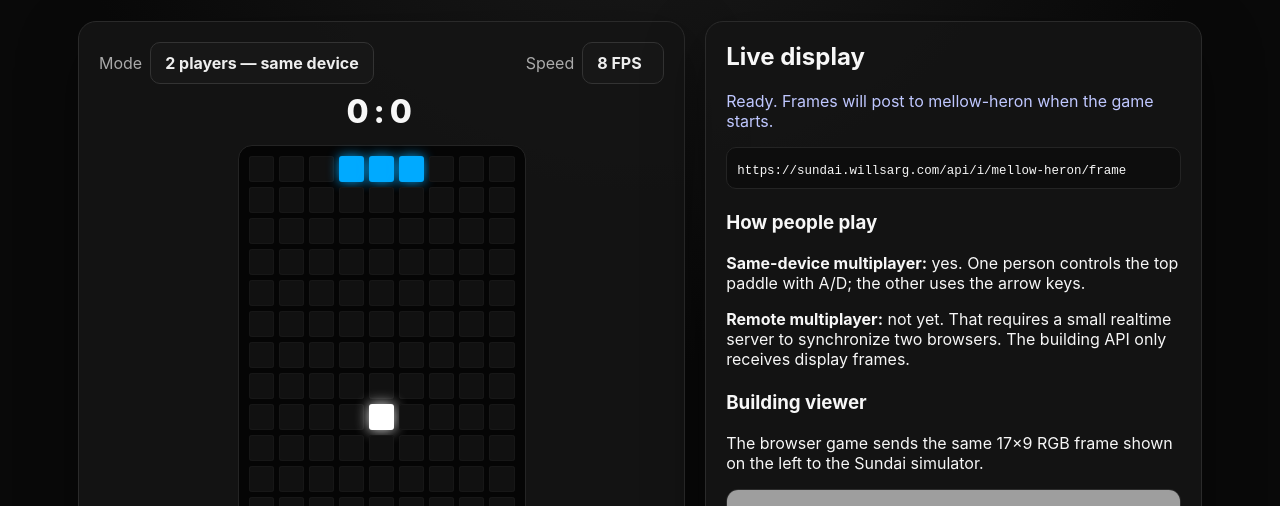
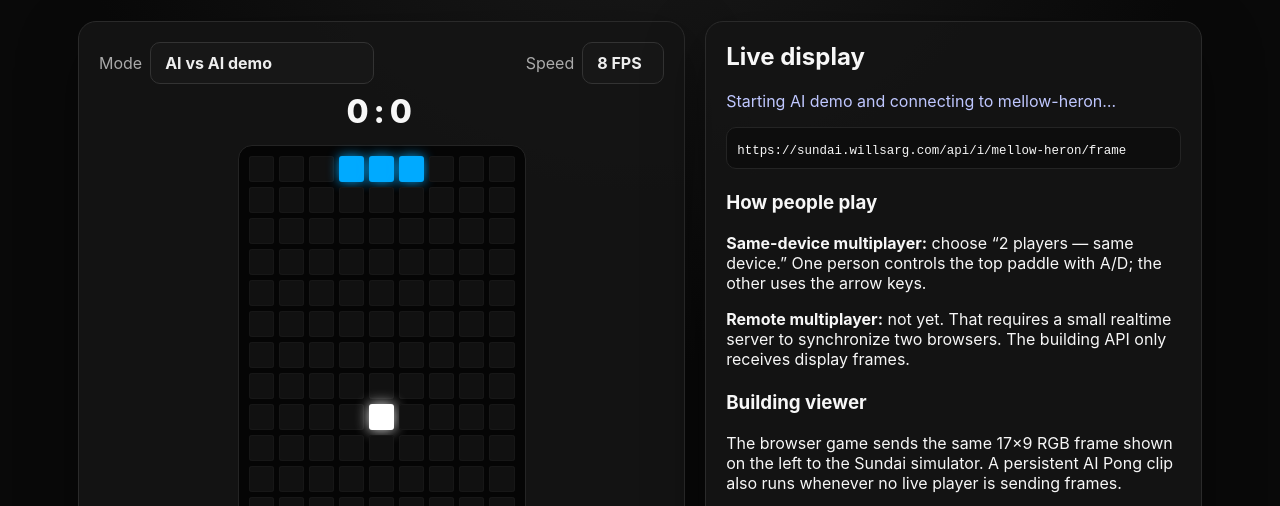
Before and after one commit to XanderCogan/pong-hack-sundai140, a plain HTML site: page index.html in a window 1280 px wide. Shown: the part 217-723 px from the top of the page. Drawn offline with Linux system fonts and the light colour scheme; grey boxes are pictures that could not be loaded.

Commit message:
Auto-start Pong demo in web UI

```diff
--- a/index.html
+++ b/index.html
@@ -24,7 +24,7 @@
             <select id="mode">
               <option value="local">2 players — same device</option>
               <option value="ai">1 player vs AI</option>
-              <option value="demo">AI vs AI demo</option>
+              <option value="demo" selected>AI vs AI demo</option>
             </select>
           </label>
           <label>Speed
@@ -60,20 +60,20 @@
 
       <aside class="panel info-panel">
         <h2>Live display</h2>
-        <p id="status" class="status">Ready. Frames will post to mellow-heron when the game starts.</p>
+        <p id="status" class="status">Starting AI demo and connecting to mellow-heron…</p>
         <div class="instance">
           <code>https://sundai.willsarg.com/api/i/mellow-heron/frame</code>
         </div>
         <h3>How people play</h3>
-        <p><strong>Same-device multiplayer:</strong> yes. One person controls the top paddle with A/D; the other uses the arrow keys.</p>
+        <p><strong>Same-device multiplayer:</strong> choose “2 players — same device.” One person controls the top paddle with A/D; the other uses the arrow keys.</p>
         <p><strong>Remote multiplayer:</strong> not yet. That requires a small realtime server to synchronize two browsers. The building API only receives display frames.</p>
         <h3>Building viewer</h3>
-        <p>The browser game sends the same 17×9 RGB frame shown on the left to the Sundai simulator.</p>
-        <iframe src="https://sundai.willsarg.com/mellow-heron?view=close&fx=0" title="mellow-heron viewer" loading="lazy"></iframe>
+        <p>The browser game sends the same 17×9 RGB frame shown on the left to the Sundai simulator. A persistent AI Pong clip also runs whenever no live player is sending frames.</p>
+        <iframe src="https://sundai.willsarg.com/mellow-heron?view=close&fx=0" title="mellow-heron viewer" loading="eager"></iframe>
         <p class="tiny">If the simulator blocks embedding, use “Open building viewer” above.</p>
       </aside>
     </section>
   </main>
-  <script src="script.js"></script>
+  <script src="script.js?v=3"></script>
 </body>
 </html>
```
